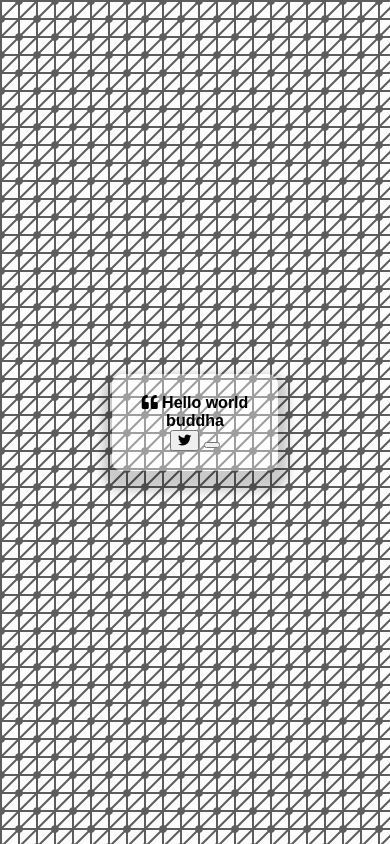
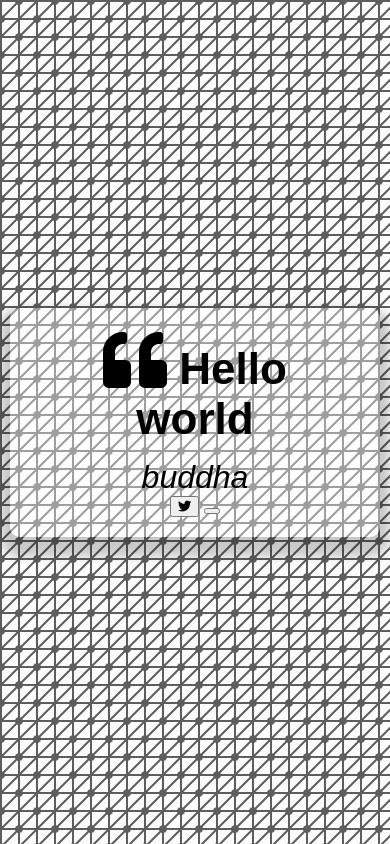
Before and after one commit to Whirlwindraven/Quote-Generator, a plain HTML site: page index.html in a window 390 px wide. Drawn offline with Linux system fonts and the light colour scheme.

Commit message:
made it mobile responsive

```diff
--- a/style.css
+++ b/style.css
@@ -26,3 +26,31 @@ justify-content: center;
   background-color: rgba(255, 255, 255, 0.4);
   box-shadow: 0 10px 10px 10px rgba(0, 0, 0, 0.2);
 }
+
+.quote-text{
+  font-size: 2.75rem;
+}
+
+.long-quote{
+  font-size: 2rem;
+}
+
+.fa-quote-left{
+  font-size: 4rem;
+}
+
+.quote-author{
+  margin-top: 15px;
+  font-size: 2rem;
+  font-weight: 400;
+  font-style: italic;
+}
+
+@media screen and (max-width: 1000px){
+.quote-container{
+  margin: auto 10px;
+}
+.quote-text
+font-size: 2.5rem;
+
+}
```
